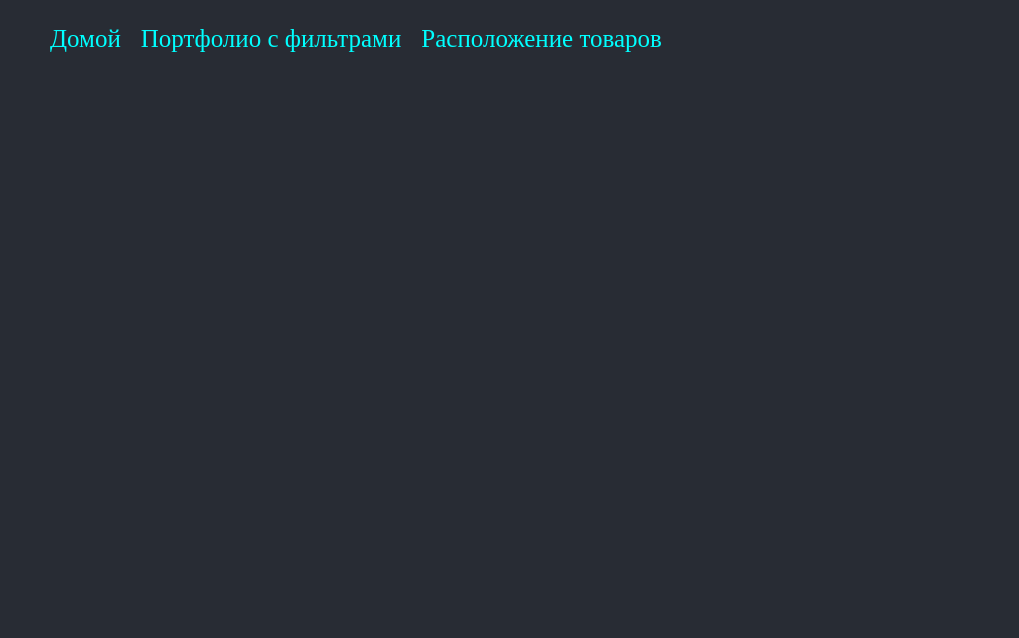
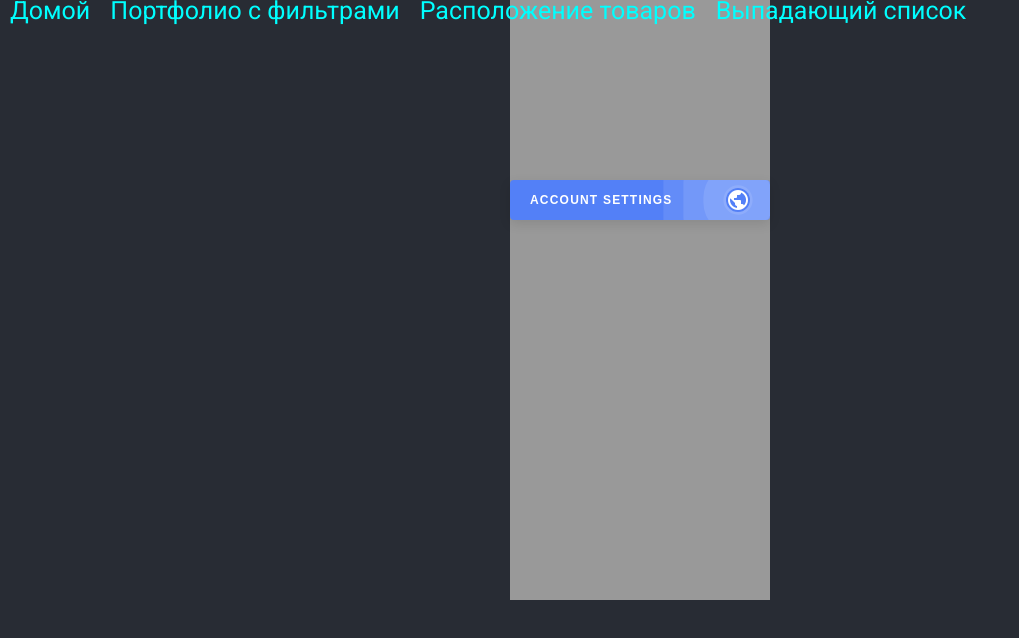
Before and after one commit to ShurikSAV/ra16-homeworks-01, a React (Create React App) app: page /DropdownContent in a window 1280 px wide. Shown: the top 638 px of the page, without its empty margins (0-1019 px from the left). Built offline with nearby package versions, Linux system fonts and the light colour scheme; a web font is replaced by a local one.

Commit message:
не доделал выпадающее меню

```diff
--- a/src/App.js
+++ b/src/App.js
@@ -8,6 +8,7 @@ import Calendar from './components/Calendar';
 import Portfolio from './content/Portfolio'
 import { useState } from 'react';
 import LocationOfGoods from './content/LocationOfGoods'
+import DropdownContent from './content/DropdownContent';
 
 const ShopItem = {
   brand: 'Tiger of Sweden',
@@ -75,6 +76,12 @@ function App() {
       name: "Расположение товаров",
       lessonNumber: 2,
       element: <LocationOfGoods />
+    },
+    {
+      path: "/DropdownContent",
+      name: "Выпадающий список",
+      lessonNumber: 2,
+      element: <DropdownContent />
     }
   ]
 
--- /dev/null
+++ b/src/content/DropdownContent/DropdownList/dropdownList.css
@@ -0,0 +1,87 @@
+@import url('https://fonts.googleapis.com/css?family=Roboto');
+@import url('https://fonts.googleapis.com/icon?family=Material+Icons');
+
+
+ul {
+    list-style: none;
+    padding: 0;
+    margin: 0;
+}
+
+.dropdown-wrapper.open .dropdown {
+    transform: translate(0, 20px);
+    opacity: 1;
+    visibility: visible;
+}
+
+.dropdown-wrapper .dropdown {
+    position: absolute;
+    top: 100%;
+    left: 0;
+    background: #FFFFFF;
+    width: 100%;
+    border-radius: 4px;
+    box-shadow: 0 4px 12px rgba(0, 0, 0, 0.1);
+    text-align: left;
+    opacity: 0;
+    visibility: hidden;
+    transition: 0.3s ease;
+}
+
+.dropdown-wrapper .dropdown:before {
+    content: '';
+    position: absolute;
+    top: -6px;
+    left: 20px;
+    width: 0;
+    height: 0;
+    box-shadow: 2px -2px 6px rgba(0, 0, 0, 0.05);
+    border-top: 6px solid #FFFFFF;
+    border-right: 6px solid #FFFFFF;
+    border-bottom: 6px solid transparent;
+    border-left: 6px solid transparent;
+    transform: rotate(-45deg);
+    mix-blend-mode: multiple;
+}
+
+.dropdown-wrapper .dropdown li {
+    z-index: 1;
+    position: relative;
+    background: #FFFFFF;
+    padding: 0 20px;
+    color: #666;
+}
+
+.dropdown-wrapper .dropdown li.active {
+    color: #5380F7;
+}
+
+.dropdown-wrapper .dropdown li:first-child {
+    border-radius: 4px 4px 0 0;
+}
+
+.dropdown-wrapper .dropdown li:last-child {
+    border-radius: 0 0 4px 4px;
+}
+
+.dropdown-wrapper .dropdown li:last-child a {
+    border-bottom: 0;
+}
+
+.dropdown-wrapper .dropdown a {
+    display: block;
+    border-bottom: 1px solid rgba(0, 0, 0, 0.05);
+    padding: 16px 0;
+    color: inherit;
+    font-size: 14px;
+    text-decoration: none;
+}
+
+@keyframes ripple {
+    0% {
+        box-shadow: 0 0 0 0 rgba(255, 255, 255, 0.1), 0 0 0 20px rgba(255, 255, 255, 0.1), 0 0 0 40px rgba(255, 255, 255, 0.1), 0 0 0 60px rgba(255, 255, 255, 0.1);
+    }
+    100% {
+        box-shadow: 0 0 0 20px rgba(255, 255, 255, 0.1), 0 0 0 40px rgba(255, 255, 255, 0.1), 0 0 0 60px rgba(255, 255, 255, 0.1), 0 0 0 80px rgba(255, 255, 255, 0);
+    }
+}
--- /dev/null
+++ b/src/content/DropdownContent/DropdownList/index.js
@@ -0,0 +1,17 @@
+import React, { Component } from 'react';
+import './dropdownList.css'
+
+const DropdownList = () => {
+	return (
+		<ul data-id="dropdown" class="dropdown" /* style={"{position: 'relative', padding, left, top}"} */>
+			<li class="active"><a href="#">Profile Information</a></li>
+			<li><a href="#">Change Password</a></li>
+			<li><a href="#">Become PRO</a></li>
+			<li><a href="#">Help</a></li>
+			<li><a href="#">Log Out</a></li>
+		</ul>
+	)
+
+}
+
+export default DropdownList
--- /dev/null
+++ b/src/content/DropdownContent/dropdownContent.css
@@ -0,0 +1,132 @@
+@import url('https://fonts.googleapis.com/css?family=Roboto');
+@import url('https://fonts.googleapis.com/icon?family=Material+Icons');
+/* Body */
+
+body {
+    background: #F5F5F5;
+    height: 100%;
+    color: rgba(0, 0, 0, 0.87);
+    font-family: "Roboto", sans-serif;
+    font-size: 14px;
+    font-weight: 400;
+    line-height: 1.5em;
+    -webkit-font-smoothing: antialiased;
+    -moz-osx-font-smoothing: grayscale;
+}
+
+ul {
+    list-style: none;
+    padding: 0;
+    margin: 0;
+}
+
+.container {
+    position: fixed;
+    top: 25%;
+    left: 50%;
+    transform: translate(-50%, -50%);
+}
+
+.btn {
+    outline: 0;
+    display: inline-flex;
+    align-items: center;
+    justify-content: space-between;
+    background: #5380F7;
+    min-width: 260px;
+    border: 0;
+    border-radius: 4px;
+    box-shadow: 0 4px 12px rgba(0, 0, 0, 0.1);
+    box-sizing: border-box;
+    padding: 16px 20px;
+    color: #FFFFFF;
+    font-size: 12px;
+    font-weight: 600;
+    letter-spacing: 1.2px;
+    text-transform: uppercase;
+    overflow: hidden;
+    cursor: pointer;
+}
+
+.dropdown-wrapper.open .dropdown {
+    transform: translate(0, 20px);
+    opacity: 1;
+    visibility: visible;
+}
+
+.btn .material-icons {
+    border-radius: 100%;
+    animation: ripple 0.6s linear infinite;
+}
+
+.dropdown-wrapper .dropdown {
+    position: absolute;
+    top: 100%;
+    left: 0;
+    background: #FFFFFF;
+    width: 100%;
+    border-radius: 4px;
+    box-shadow: 0 4px 12px rgba(0, 0, 0, 0.1);
+    text-align: left;
+    opacity: 0;
+    visibility: hidden;
+    transition: 0.3s ease;
+}
+
+.dropdown-wrapper .dropdown:before {
+    content: '';
+    position: absolute;
+    top: -6px;
+    left: 20px;
+    width: 0;
+    height: 0;
+    box-shadow: 2px -2px 6px rgba(0, 0, 0, 0.05);
+    border-top: 6px solid #FFFFFF;
+    border-right: 6px solid #FFFFFF;
+    border-bottom: 6px solid transparent;
+    border-left: 6px solid transparent;
+    transform: rotate(-45deg);
+    mix-blend-mode: multiple;
+}
+
+.dropdown-wrapper .dropdown li {
+    z-index: 1;
+    position: relative;
+    background: #FFFFFF;
+    padding: 0 20px;
+    color: #666;
+}
+
+.dropdown-wrapper .dropdown li.active {
+    color: #5380F7;
+}
+
+.dropdown-wrapper .dropdown li:first-child {
+    border-radius: 4px 4px 0 0;
+}
+
+.dropdown-wrapper .dropdown li:last-child {
+    border-radius: 0 0 4px 4px;
+}
+
+.dropdown-wrapper .dropdown li:last-child a {
+    border-bottom: 0;
+}
+
+.dropdown-wrapper .dropdown a {
+    display: block;
+    border-bottom: 1px solid rgba(0, 0, 0, 0.05);
+    padding: 16px 0;
+    color: inherit;
+    font-size: 14px;
+    text-decoration: none;
+}
+
+@keyframes ripple {
+    0% {
+        box-shadow: 0 0 0 0 rgba(255, 255, 255, 0.1), 0 0 0 20px rgba(255, 255, 255, 0.1), 0 0 0 40px rgba(255, 255, 255, 0.1), 0 0 0 60px rgba(255, 255, 255, 0.1);
+    }
+    100% {
+        box-shadow: 0 0 0 20px rgba(255, 255, 255, 0.1), 0 0 0 40px rgba(255, 255, 255, 0.1), 0 0 0 60px rgba(255, 255, 255, 0.1), 0 0 0 80px rgba(255, 255, 255, 0);
+    }
+}
--- /dev/null
+++ b/src/content/DropdownContent/index.js
@@ -0,0 +1,32 @@
+import React, { useState } from 'react';
+import DropdownList from './DropdownList';
+import './dropdownContent.css'
+
+function DropdownContent() {
+	const [dropdownListVisible, setDropdownListVisible] = useState(false)
+	const [position, setPosition] = useState(CreatePosition(0,0))
+
+	function CreatePosition(clientX,clientY) { return {clientX,clientY}}
+
+
+	const toggleOpen = (event) => {
+		setPosition(CreatePosition(event.clientX, event.clientY))
+		setDropdownListVisible(!dropdownListVisible)
+		console.log(event.clientX, event.clientY );
+	}
+
+	return (
+		<div class="container">
+			<div data-id="wrapper" class="dropdown-wrapper open">
+				<button data-id="toggle" class="btn" onClick={toggleOpen}>
+					<span>Account Settings</span>
+					<i class="material-icons">public</i>
+				</button>
+				{dropdownListVisible === true && <DropdownList position={position}/>}
+			</div>
+		</div>
+
+	)
+}
+
+export default DropdownContent
```
